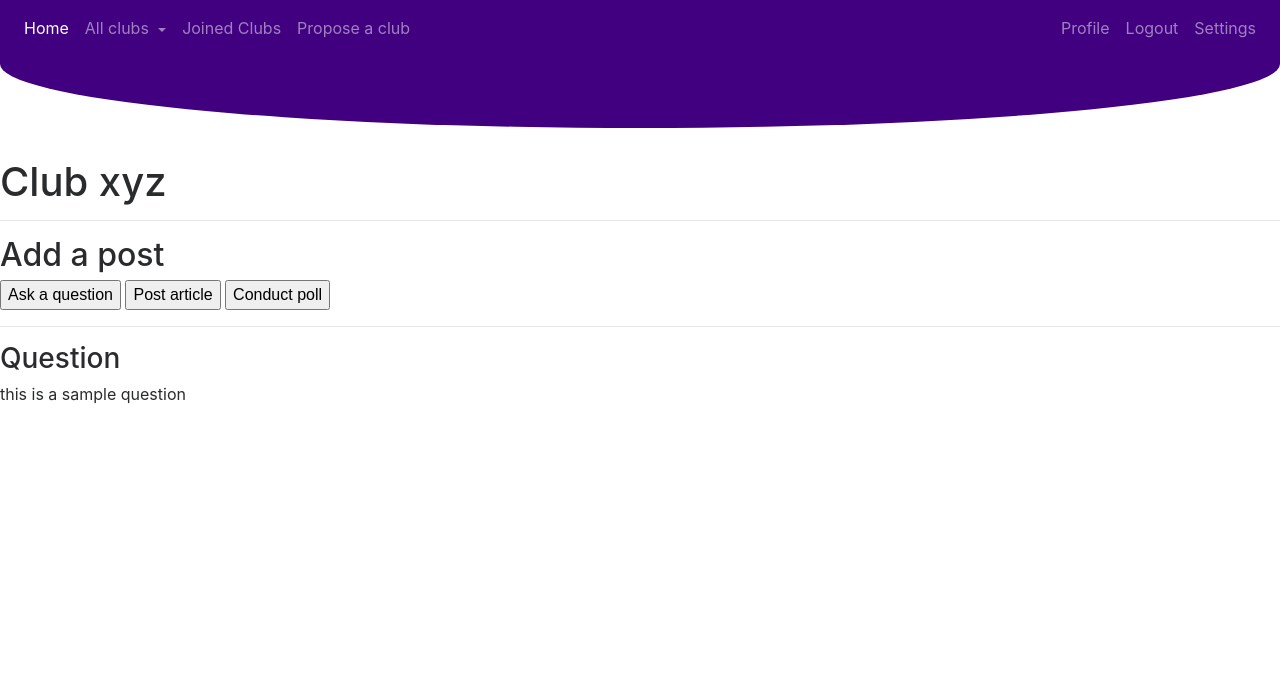
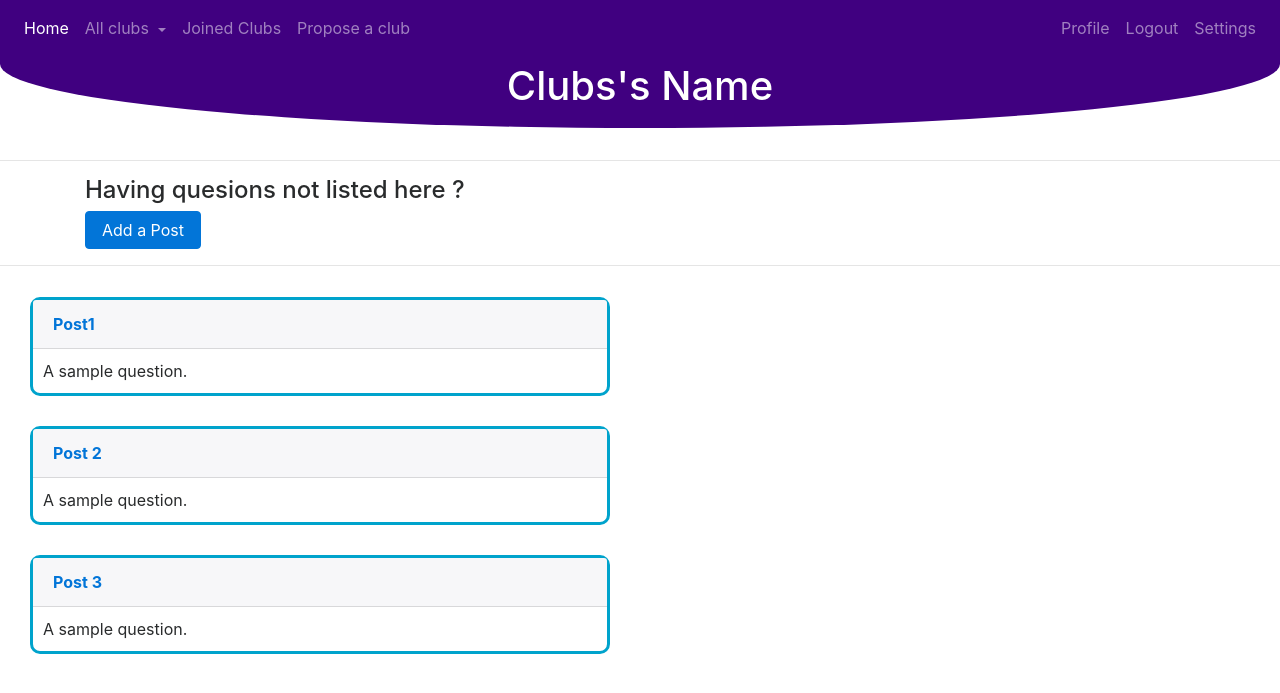
Before and after one commit to 1rahul1/clubsportal1, a Django app: page /forum/ in a window 1280 px wide. Shown: the top 693 px of the page. Run offline with Django 3.2, Linux system fonts and the light colour scheme; some libraries are stand-ins or nearby versions.

Commit message:
add forum templates

```diff
--- a/forum/templates/forum/index.html
+++ b/forum/templates/forum/index.html
@@ -4,16 +4,56 @@
     Club xyz
 {% endblock %}
 
+{% block inner_sidebar %}Clubs's Name{% endblock inner_sidebar %}
+
 {% block body %}
-    <h1>Club xyz</h1>
     <hr>
-    <h2>Add a post</h2>
+    <!-- <h2>Add a post</h2>
     <button type="button" name="button">Ask a question</button>
     <button type="button" name="button">Post article</button>
-    <button type="button" name="button">Conduct poll</button>
+    <button type="button" name="button">Conduct poll</button> -->
+    <div class="container">
+      <h4>Having quesions not listed here ?</h4>
+      <a class="btn btn-primary" href="http://127.0.0.1:8000/forum/addpost" role="button">Add a Post</a>
+    </div>
+
     <hr>
-    <div class="" id="question">
+    <!-- <div class="" id="question">
       <h3>Question</h3>
       <p>this is a sample question</p>
+    </div> -->
+    <div class="wrapper container-fluid">
+      <div class="row">
+        <div class="col col-md-6">
+          <div class="card" style="border:3px solid #00a3cc;margin:15px;border-radius:10px;">
+            <div class="card-header" style="font-weight:bold;color:#00a3cc"><a href="#">Post1</a></div>
+            <div class="card-body">
+              <p class="card-text" style="margin:10px;" >A sample question.</p>
+            </div>
+          </div>
+        </div>
+      </div>
+      <div class="row">
+        <div class="col col-md-6">
+          <div class="card" style="border:3px solid #00a3cc;margin:15px;border-radius:10px;">
+            <div class="card-header" style="font-weight:bold;color:#00a3cc"><a href="#">Post 2</a></div>
+            <div class="card-body">
+              <p class="card-text" style="margin:10px;" >A sample question.</p>
+            </div>
+          </div>
+        </div>
+      </div>
+      <div class="row">
+        <div class="col col-md-6">
+          <div class="card" style="border:3px solid #00a3cc;margin:15px;border-radius:10px;">
+            <div class="card-header" style="font-weight:bold;color:#00a3cc"><a href="#">Post 3</a></div>
+            <div class="card-body">
+              <p class="card-text" style="margin:10px;" >A sample question.</p>
+            </div>
+          </div>
+        </div>
+      </div>
     </div>
+
+
 {% endblock %}
--- a/forum/urls.py
+++ b/forum/urls.py
@@ -3,5 +3,7 @@ from django.urls import path
 from . import views
 
 urlpatterns = [
-    path("",views.index)
+    path("",views.index),
+    path("addpost",views.add_post),
+    path("thread",views.thread),
 ]
--- a/forum/views.py
+++ b/forum/views.py
@@ -4,3 +4,9 @@ from django.http import HttpResponse
 # Create your views here.
 def index(request):
     return render(request,'forum/index.html')
+
+def add_post(request):
+    return render(request,'forum/add_post.html')
+
+def thread(request):
+    return render(request,'forum/thread.html')
--- a/home/templates/home/base.html
+++ b/home/templates/home/base.html
@@ -81,7 +81,7 @@
       {% endblock %}
 
       <!-- navs -->
-<div class="jumbotron jumbotron_box">
+<footer class="jumbotron jumbotron_box footer">
       <h4 class="display-4 py-5 mt-5 text-center" id="dev">The developers</h2>
 
       <nav class="nav justify-content-center nav-pills flex-column flex-md-row ">
@@ -113,8 +113,7 @@
               <p>Lorem ninja ipsum dolor sit amet, consectetuer adipiscing elit, sed diam nonummy nibh euismod tincidunt ut laoreet dolore magna aliquam erat volutpat.</p>
           </div>
       </div>
-</div>
-    </div><!-- end .container -->
+</footer>
       <!-- jQuery first, then Tether, then Bootstrap JS. -->
       <script src="https://code.jquery.com/jquery-3.1.1.slim.min.js" integrity="sha384-A7FZj7v+d/sdmMqp/nOQwliLvUsJfDHW+k9Omg/a/EheAdgtzNs3hpfag6Ed950n" crossorigin="anonymous"></script>
       <script src="https://cdnjs.cloudflare.com/ajax/libs/tether/1.4.0/js/tether.min.js" integrity="sha384-DztdAPBWPRXSA/3eYEEUWrWCy7G5KFbe8fFjk5JAIxUYHKkDx6Qin1DkWx51bBrb" crossorigin="anonymous"></script>
```
Also changed, not shown: forum/templates/forum/add_post.html (added, +23 -0 lines), forum/templates/forum/index (with ques article form).html (added, +66 -0 lines), forum/templates/forum/thread.html (added, +43 -0 lines).
